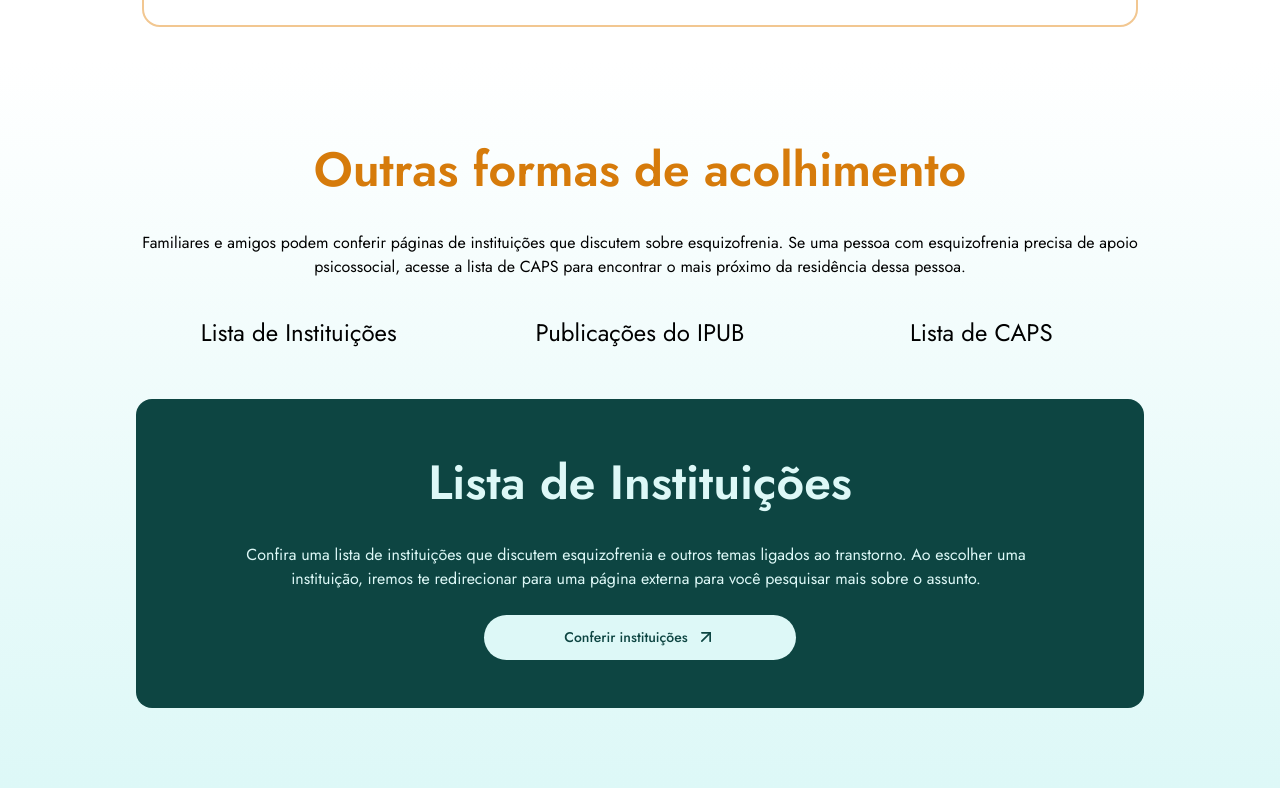
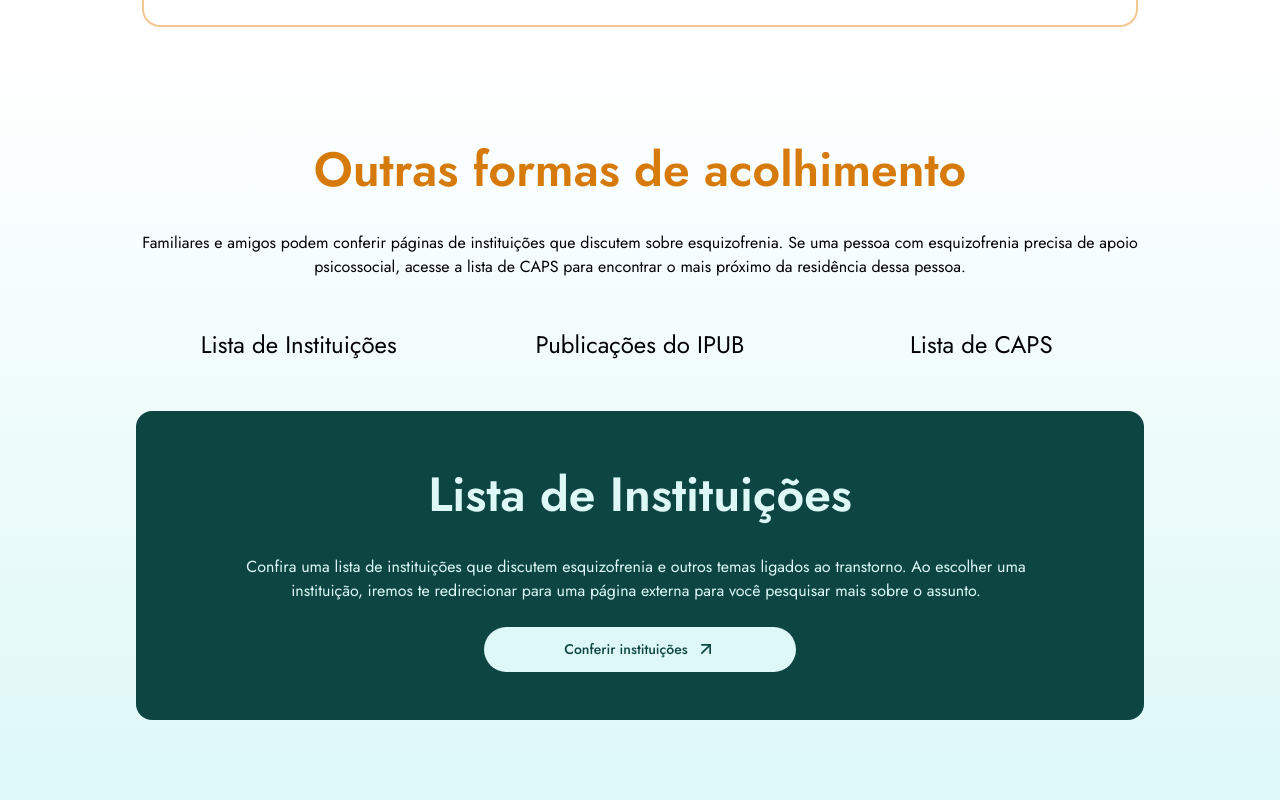
Before and after one commit to tech-pro-bem/abre, a Next.js app: page / in a window 1280 px wide. Shown: the part 673-1473 px from the top of the page. Built offline with nearby package versions, Linux system fonts and the light colour scheme.

Commit message:
styles: fix link misalignment

```diff
--- a/src/components/acolhimento-section/options/styles.module.css
+++ b/src/components/acolhimento-section/options/styles.module.css
@@ -14,18 +14,20 @@
   }
 
   .option {
-    padding-bottom: 0.5rem;
+    padding-block: 0.5rem;
+    border-top: 2px solid transparent;
     border-bottom: 2px solid transparent;
     transition: font-weight 150ms ease-in-out, border-color 150ms ease-in-out;
     &:hover {
       font-weight: 500;
-      border-color: var(--color-primary-darkest);
+      border-bottom-color: var(--color-primary-darkest);
     }
     &:focus-visible {
       border-radius: 4px;
       outline-offset: 10px;
     }
     @media (min-width: 40em) {
+      border-top-width: 4px;
       border-bottom-width: 4px;
     }
   }
```
